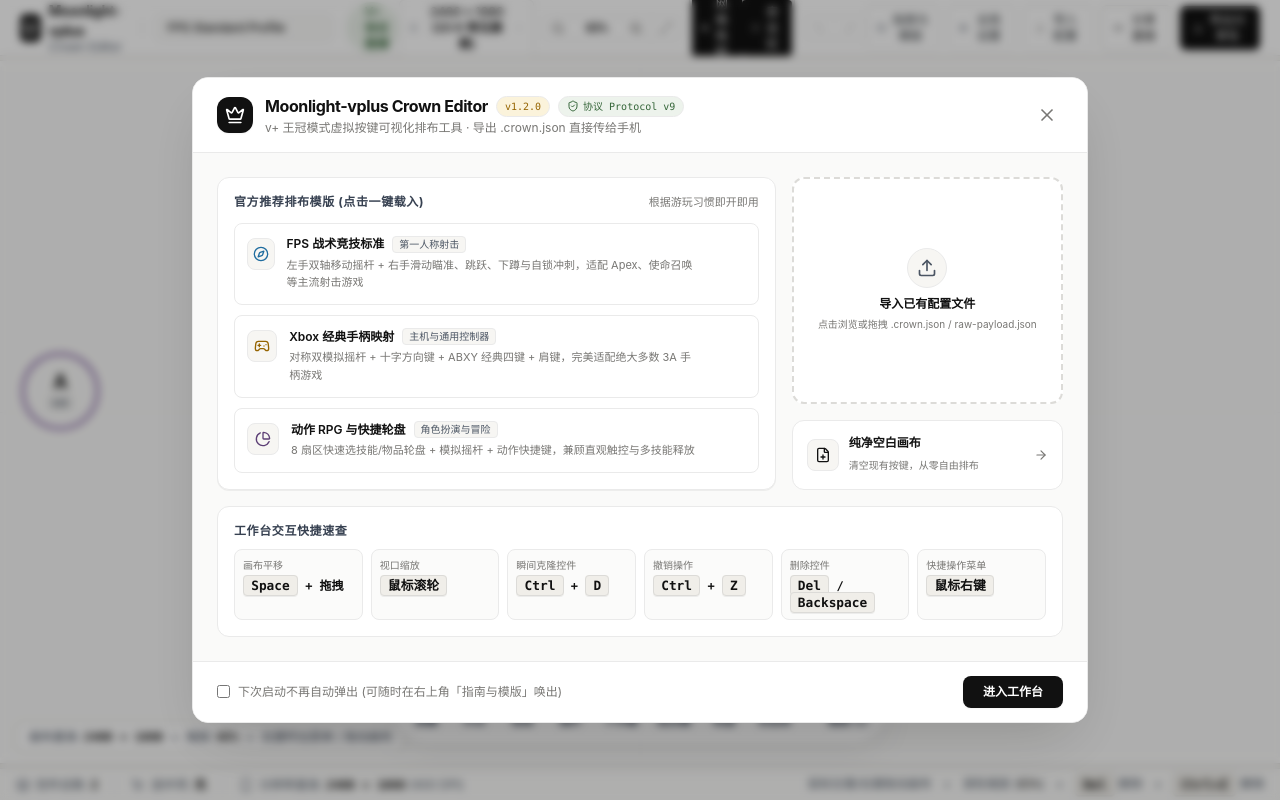
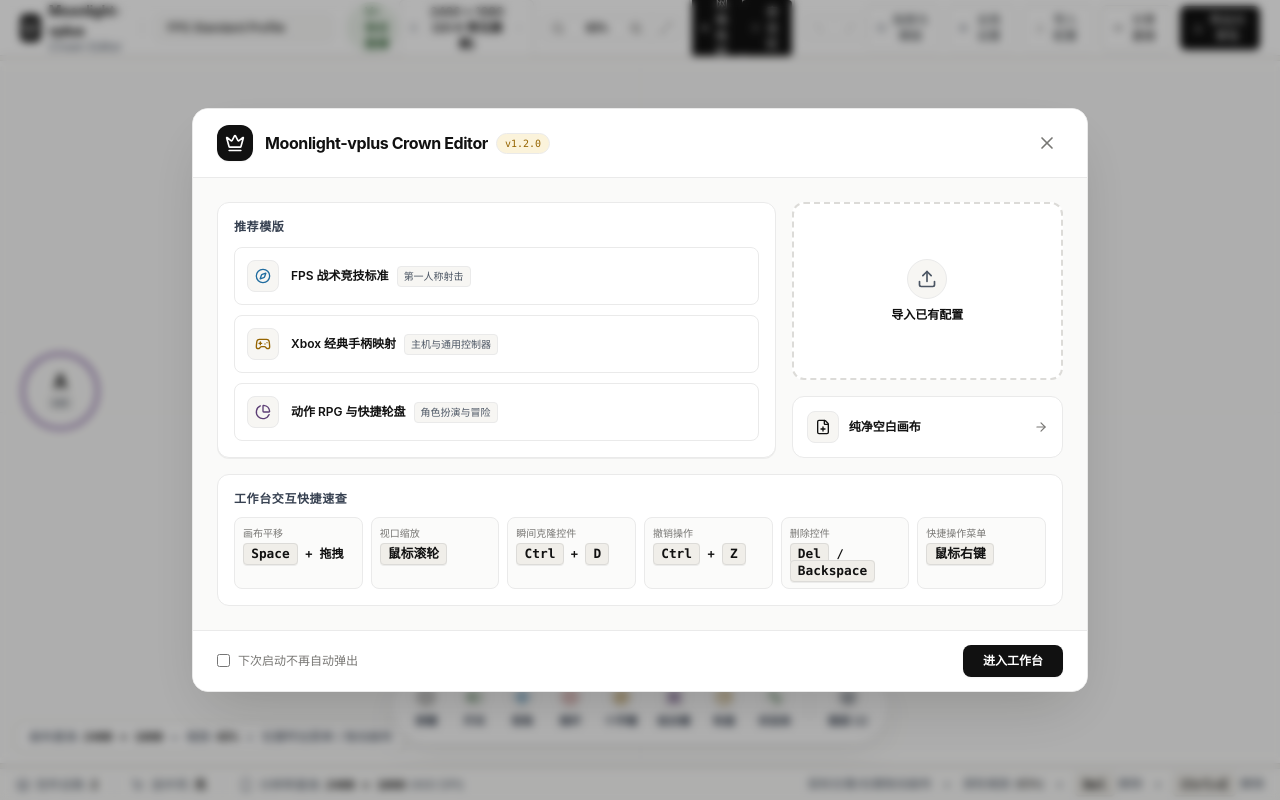
Before and after one commit to llxo/moonlight-vplus-crown-editor, a React (Vite) app: page / in a window 1280 px wide. Built offline with nearby package versions, Linux system fonts and the light colour scheme.

Commit message:
refactor(ui): 精简界面冗余说明文案与副标小字

```diff
--- a/src/components/layout/FloatingDock.tsx
+++ b/src/components/layout/FloatingDock.tsx
@@ -125,7 +125,7 @@
               key={preset.type}
               type="button"
               onClick={() => handleAdd(preset)}
-              onMouseEnter={() => setHoveredHint(`添加 ${preset.name} · ${preset.hint}`)}
+              onMouseEnter={() => setHoveredHint(preset.name)}
               onMouseLeave={() => setHoveredHint(null)}
               className="group flex flex-col items-center justify-center rounded-full p-2 text-[#374151] hover:bg-[#f7f6f3] hover:text-[#111111] transition-all hover:scale-105 active:scale-95"
             >
--- a/src/components/layout/GlobalSettingsModal.tsx
+++ b/src/components/layout/GlobalSettingsModal.tsx
@@ -34,7 +34,6 @@
             </div>
             <div>
               <h3 className="font-bold text-sm text-[#111111]">全局配置与元数据</h3>
-              <span className="text-xs text-[#6b7280]">Moonlight-vplus Profile 全局参数</span>
             </div>
           </div>
           <button
--- a/src/components/layout/ShareLinkModal.tsx
+++ b/src/components/layout/ShareLinkModal.tsx
@@ -154,9 +154,6 @@
             </div>
             <div>
               <h3 className="font-bold text-sm text-[#111111]">24小时短效直链</h3>
-              <span className="text-xs text-[#6b7280]">
-                生成可供外部直接 GET 下载的 JSON 文件链接
-              </span>
             </div>
           </div>
           <button
@@ -172,12 +169,9 @@
         <div className="space-y-4 text-xs">
           {/* 加载中状态 */}
           {loading && (
-            <div className="flex flex-col items-center justify-center py-8 space-y-3">
+            <div className="flex flex-col items-center justify-center py-8 space-y-2">
               <RefreshCw className="h-6 w-6 animate-spin text-[#111111]" />
-              <div className="font-medium text-[#374151]">正在打包配置并生成 24 小时直链...</div>
-              <div className="text-[11px] text-[#6b7280]">
-                纯前端计算 SHA-256 / MD5 校验和并分发存储
-              </div>
+              <div className="font-medium text-[#374151]">正在生成直链...</div>
             </div>
           )}
 
@@ -208,11 +202,8 @@
             <div className="space-y-3.5">
               {/* 直链 URL 复制卡片 */}
               <div className="space-y-1.5">
-                <label className="text-xs font-semibold text-[#374151] flex items-center justify-between">
-                  <span>文件直链 (Direct Download URL)</span>
-                  <span className="text-[11px] text-[#6b7280] font-normal">
-                    格式: .crown.json
-                  </span>
+                <label className="text-xs font-semibold text-[#374151] block">
+                  文件直链
                 </label>
                 <div className="flex items-center gap-1.5">
                   <input
@@ -261,20 +252,15 @@
                   )}
                   <span className="mt-1.5 text-[11px] text-[#6b7280] font-medium flex items-center gap-1">
                     <QrCode className="h-3 w-3" />
-                    手机扫码直接下载
+                    手机扫码下载
                   </span>
                 </div>
 
                 {/* 右列：信息与快捷操作 */}
                 <div className="col-span-3 flex flex-col justify-between pl-1 space-y-2">
-                  <div className="space-y-1.5">
-                    <div className="flex items-center gap-1.5 text-[#2e7d32] font-semibold text-xs">
-                      <Clock className="h-3.5 w-3.5 shrink-0" />
-                      <span>有效期：24 小时</span>
-                    </div>
-                    <p className="text-[11px] text-[#6b7280] leading-relaxed">
-                      将于 <strong className="text-[#374151]">{formatExpireTime(shareData.expiresAt)}</strong> 自动失效并物理销毁，保护隐私，无冗余残留。
-                    </p>
+                  <div className="flex items-center gap-1.5 text-[#2e7d32] font-semibold text-xs">
+                    <Clock className="h-3.5 w-3.5 shrink-0" />
+                    <span>24小时有效 (至 {formatExpireTime(shareData.expiresAt)})</span>
                   </div>
 
                   <div className="space-y-1.5 pt-1">
@@ -299,11 +285,6 @@
                   </div>
                 </div>
               </div>
-
-              {/* 导入贴士 */}
-              <div className="rounded-lg bg-[#f0f4f8] px-3 py-2 text-[11px] text-[#334e68] leading-relaxed">
-                💡 <strong>使用方法</strong>：将复制的链接发至手机，或手机相机扫描二维码即可直接下载 <code className="font-mono bg-white/70 px-1 py-0.5 rounded">.crown.json</code>，随后在 Moonlight-vplus 王冠模式中选择导入即可生效。
-              </div>
             </div>
           )}
         </div>
--- a/src/components/layout/WelcomeModal.tsx
+++ b/src/components/layout/WelcomeModal.tsx
@@ -15,7 +15,6 @@
   Gamepad2,
   PieChart,
   ArrowRight,
-  ShieldCheck,
   Sparkles,
 } from "lucide-react";
 import { useCrownStore } from "../../store/useCrownStore";
@@ -147,14 +146,7 @@
                 <span className="rounded-full bg-[#fbf3db] text-[#956400] text-[10px] font-mono px-2 py-0.5 border border-[#eaeaea]">
                   v1.2.0
                 </span>
-                <span className="rounded-full bg-[#edf3ec] text-[#346538] text-[10px] font-mono px-2 py-0.5 border border-[#eaeaea] hidden sm:inline-flex items-center gap-1">
-                  <ShieldCheck className="h-3 w-3" />
-                  协议 Protocol v9
-                </span>
               </div>
-              <p className="text-xs text-[#787774] mt-0.5">
-                v+ 王冠模式虚拟按键可视化排布工具 · 导出 .crown.json 直接传给手机
-              </p>
             </div>
           </div>
 
@@ -176,10 +168,7 @@
             <div className="md:col-span-2 rounded-xl border border-[#eaeaea] bg-[#ffffff] p-4 space-y-3 shadow-2xs">
               <div className="flex items-center justify-between">
                 <span className="text-xs font-bold uppercase tracking-wider text-[#374151]">
-                  官方推荐排布模版 (点击一键载入)
-                </span>
-                <span className="text-[11px] text-[#787774]">
-                  根据游玩习惯即开即用
+                  推荐模版
                 </span>
               </div>
 
@@ -190,22 +179,17 @@
                     onClick={() => handleApplyTemplate(tpl)}
                     className="group flex items-start justify-between rounded-lg border border-[#eaeaea] p-3 hover:border-[#111111] hover:bg-[#fbfbfa] transition-all cursor-pointer relative"
                   >
-                    <div className="flex items-start gap-3">
-                      <div className="mt-0.5 flex h-8 w-8 items-center justify-center rounded-lg bg-[#f7f6f3] border border-[#eaeaea] group-hover:bg-[#111111] group-hover:text-[#ffffff] transition-colors">
+                    <div className="flex items-center gap-3">
+                      <div className="flex h-8 w-8 items-center justify-center rounded-lg bg-[#f7f6f3] border border-[#eaeaea] group-hover:bg-[#111111] group-hover:text-[#ffffff] transition-colors shrink-0">
                         {getTemplateIcon(tpl.id)}
                       </div>
-                      <div>
-                        <div className="flex items-center gap-2">
-                          <span className="font-semibold text-xs text-[#111111] group-hover:text-[#111111]">
-                            {tpl.title}
-                          </span>
-                          <span className="rounded bg-[#f7f6f3] text-[#4b5563] text-[10px] px-1.5 py-0.2 font-medium border border-[#eaeaea]">
-                            {tpl.category}
-                          </span>
-                        </div>
-                        <p className="text-[11px] text-[#787774] mt-1 leading-relaxed line-clamp-2">
-                          {tpl.description}
-                        </p>
+                      <div className="flex items-center gap-2">
+                        <span className="font-semibold text-xs text-[#111111]">
+                          {tpl.title}
+                        </span>
+                        <span className="rounded bg-[#f7f6f3] text-[#4b5563] text-[10px] px-1.5 py-0.5 font-medium border border-[#eaeaea]">
+                          {tpl.category}
+                        </span>
                       </div>
                     </div>
 
@@ -250,10 +234,7 @@
                   <Upload className="h-5 w-5 text-[#4b5563]" />
                 </div>
                 <span className="font-bold text-xs text-[#111111]">
-                  导入已有配置文件
-                </span>
-                <span className="text-[10px] text-[#787774] mt-1 leading-relaxed">
-                  点击浏览或拖拽 .crown.json / raw-payload.json
+                  导入已有配置
                 </span>
               </div>
 
@@ -269,9 +250,6 @@
                   <div>
                     <span className="font-semibold text-xs text-[#111111] block">
                       纯净空白画布
-                    </span>
-                    <span className="text-[10px] text-[#787774]">
-                      清空现有按键，从零自由排布
                     </span>
                   </div>
                 </div>
@@ -340,7 +318,7 @@
               onChange={(e) => setDontShowAgain(e.target.checked)}
               className="rounded border-[#dcdbd8] accent-[#111111] cursor-pointer"
             />
-            <span>下次启动不再自动弹出 (可随时在右上角「指南与模版」唤出)</span>
+            <span>下次启动不再自动弹出</span>
           </label>
 
           <button
--- a/src/constants/templates.ts
+++ b/src/constants/templates.ts
@@ -31,7 +31,7 @@
     title: "FPS 战术竞技标准",
     category: "第一人称射击",
     badge: "推荐",
-    description: "左手双轴移动摇杆 + 右手滑动瞄准、跳跃、下蹲与自锁冲刺，适配 Apex、使命召唤等主流射击游戏",
+    description: "双轴摇杆、滑动瞄准与自锁冲刺，适合主流射击游戏",
     meta: {
       name: "FPS 战术竞技",
       summary: "经典 FPS 触控排布，支持划动开镜与自锁冲刺",
@@ -212,7 +212,7 @@
     title: "Xbox 经典手柄映射",
     category: "主机与通用控制器",
     badge: "全能",
-    description: "对称双模拟摇杆 + 十字方向键 + ABXY 经典四键 + 肩键，完美适配绝大多数 3A 手柄游戏",
+    description: "经典双摇杆、十字方向键与 ABXY 布局，适合 3A 手柄游戏",
     meta: {
       name: "经典手柄映射",
       summary: "XInput 标准手柄布局，适配艾尔登法环、黑神话等游戏",
@@ -412,7 +412,7 @@
     title: "动作 RPG 与快捷轮盘",
     category: "角色扮演与冒险",
     badge: "轮盘",
-    description: "8 扇区快速选技能/物品轮盘 + 模拟摇杆 + 动作快捷键，兼顾直观触控与多技能释放",
+    description: "8 扇区快速技能轮盘与常用动作键，适合多技能 RPG 游戏",
     meta: {
       name: "动作 RPG 轮盘排布",
       summary: "8 扇区轮盘选技能，适合原神、巫师、暗黑破坏神等",
```
